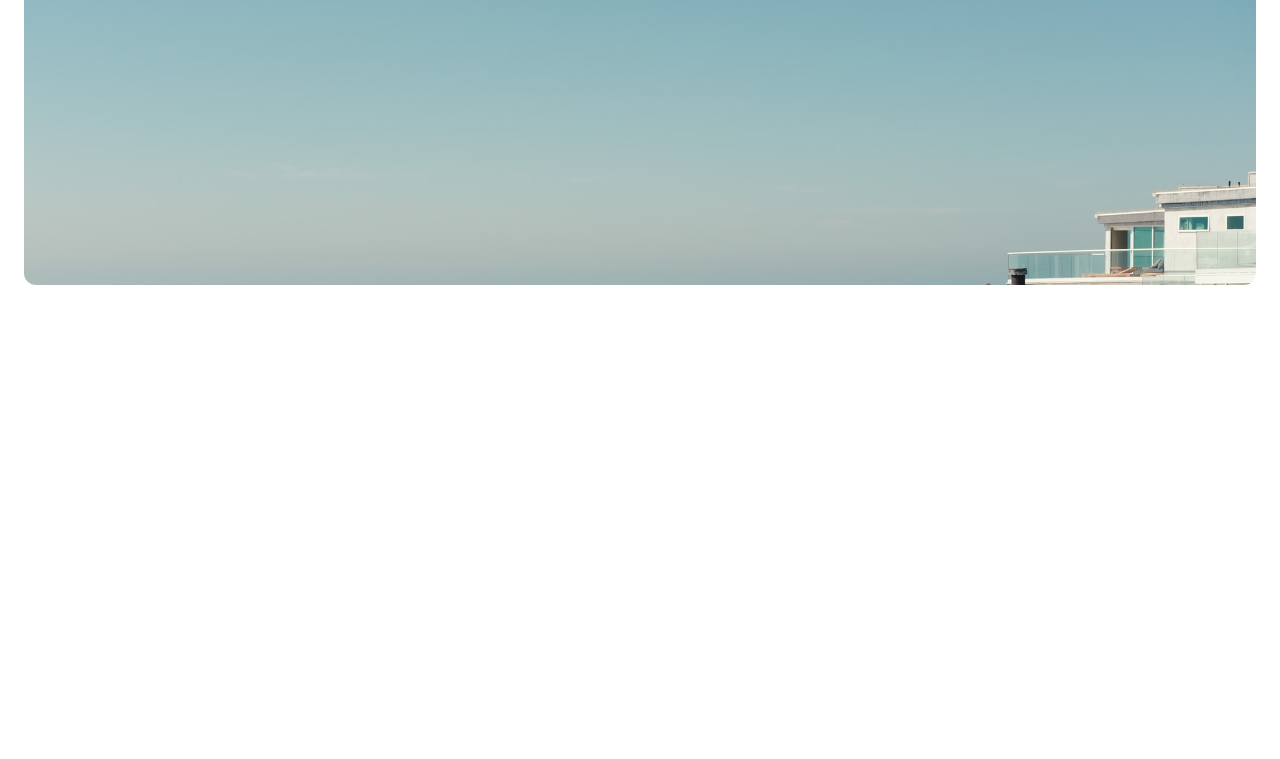
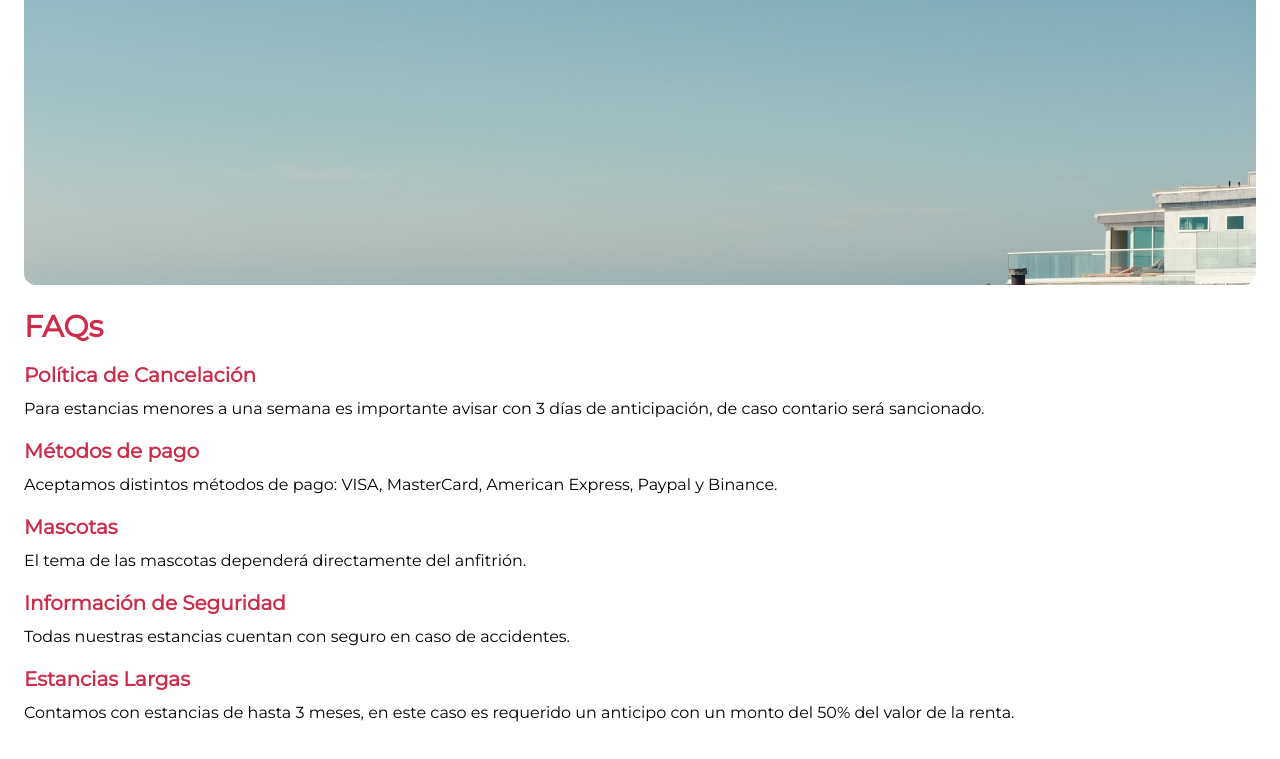
Before and after one commit to nicolas4746/Platzi-travel, a website: page public/index.html in a window 1280 px wide. Shown: the part 1663-2422 px from the top of the page. Before the commit the page ends 1948 px from the top, so only its background shows below. Drawn offline with Linux system fonts and the light colour scheme.

Commit message:
seccion FAQs terminada

```diff
--- a/public/index.html
+++ b/public/index.html
@@ -114,7 +114,7 @@
                 </div>
             </div>
         </div>
-        <div class="px-6 h-full w-full" id="rentas_destacadas">
+        <div class="px-6 h-auto w-full" id="rentas_destacadas">
             <p class="text-3xl text-primary font-semibold pb-6 mt-2">Rentas destacadas</p>
             <div class="w-full h-auto flex flex-col space-y-4 items-center justify-center">
                 <div class="w-full h-96 bg-chicago bg-cover rounded-xl">
@@ -131,7 +131,31 @@
                 </div>
             </div>
         </div>
-        <div id="faq"></div>
+        <div class="w-full h-full px-6" id="faqs">
+            <div class="w-full h-full flex flex-col space-y-4">
+                <p class="text-3xl text-primary font-semibold mt-6">FAQs</p>
+                <div>
+                    <p class="text-xl font-semibold text-primary">Política de Cancelación</p>
+                    <p class="font-medium pt-2">Para estancias menores a una semana es importante avisar con 3 días de anticipación, de caso contario será sancionado.</p>
+                </div>
+                <div>
+                    <p class="text-xl font-semibold text-primary">Métodos de pago</p>
+                    <p class="font-medium pt-2">Aceptamos distintos métodos de pago: VISA, MasterCard, American Express, Paypal y Binance.</p>
+                </div>
+                <div>
+                    <p class="text-xl font-semibold text-primary">Mascotas</p>
+                    <p class="font-medium pt-2">El tema de las mascotas dependerá directamente del anfitrión.</p>
+                </div>
+                <div>
+                    <p class="text-xl font-semibold text-primary">Información de Seguridad</p>
+                    <p class="font-medium pt-2">Todas nuestras estancias cuentan con seguro en caso de accidentes.</p>
+                </div>
+                <div>
+                    <p class="text-xl font-semibold text-primary">Estancias Largas</p>
+                    <p class="font-medium pt-2">Contamos con estancias de hasta 3 meses, en este caso es requerido un anticipo con un monto del 50% del valor de la renta.</p>
+                </div>
+            </div>
+        </div>
     </section>
     <footer></footer>
 </body>
```
Also changed, not shown: public/css/tailwind.css.
